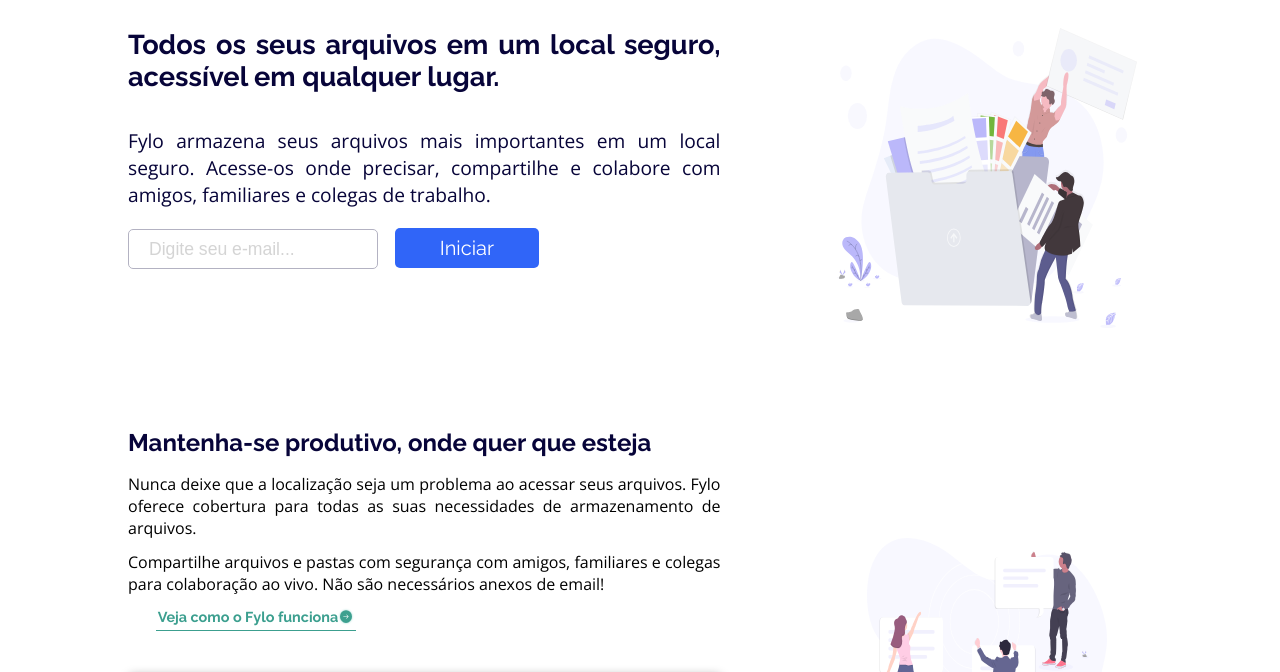
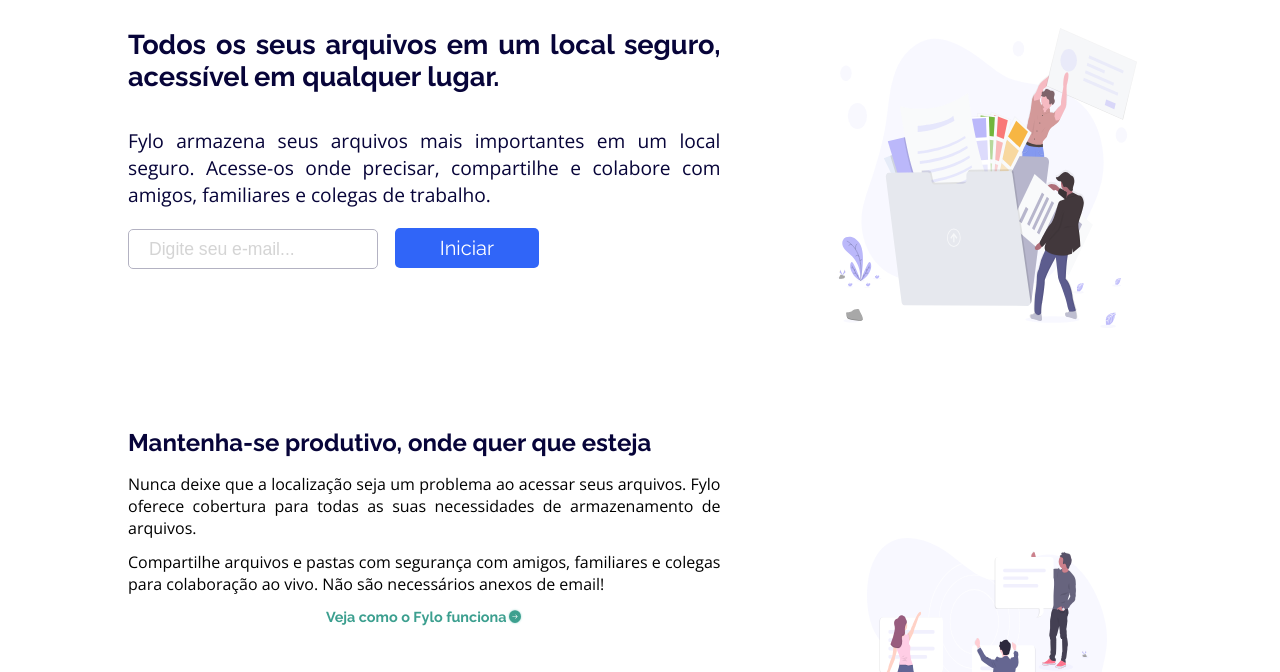
Before and after one commit to Hugo-Leite/landing-page-fylo, a plain HTML site: page index.html in a window 1280 px wide. Shown: the part 72-744 px from the top of the page. Drawn offline with nearby package versions, Linux system fonts and the light colour scheme.

Commit message:
removido o position absolute da section-link-operation-fylo

```diff
--- a/styles/styles.css
+++ b/styles/styles.css
@@ -131,9 +131,6 @@
     display: flex;
     flex-direction: row;
     justify-content: center;
-    position: absolute;
-    left: -50%;
-    right: -50%;
 }
 
 .section-link-operation-fylo::after {
```
